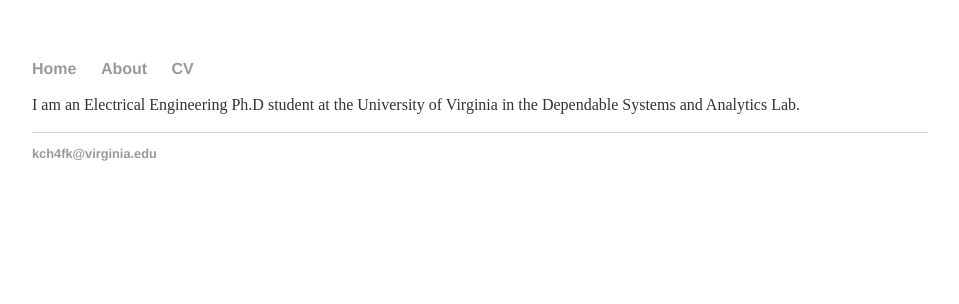
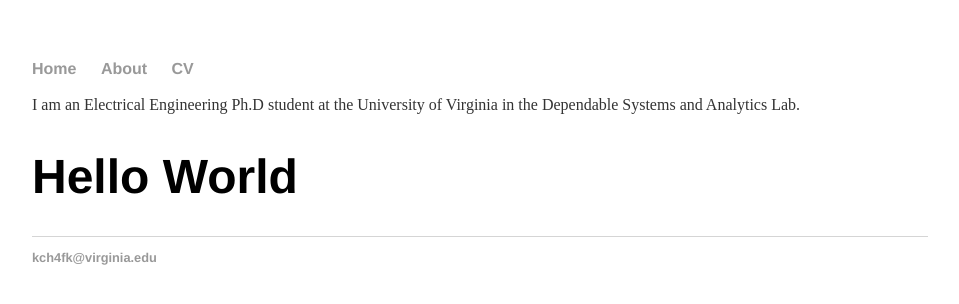
Before and after one commit to kch4fk/kch4fk.github.io, a Jekyll site: the page built from index.html, in a window 1280 px wide. Shown: the top 304 px of the page, without its empty margins (160-1119 px from the left). Built offline with Jekyll 4.4.1, drawn with Linux system fonts in a browser that asks for light colours.

Commit message:
Update index.html

```diff
--- a/index.html
+++ b/index.html
@@ -7,3 +7,13 @@ title: Kay Hutchinson
 	<p>I am an Electrical Engineering Ph.D student at the University of Virginia in the Dependable Systems and Analytics Lab.</p>
 	<!--<p>Text <em>emphasis</em> Text <a href="/about">Read more</a></p>-->
 </div><!-- /.blurb -->
+
+<html>
+<head>
+	<meta charset="UTF-8">
+	<title>Document</title>
+</head>
+<body>
+	<h1>Hello World</h1>
+</body>
+</html>
```
